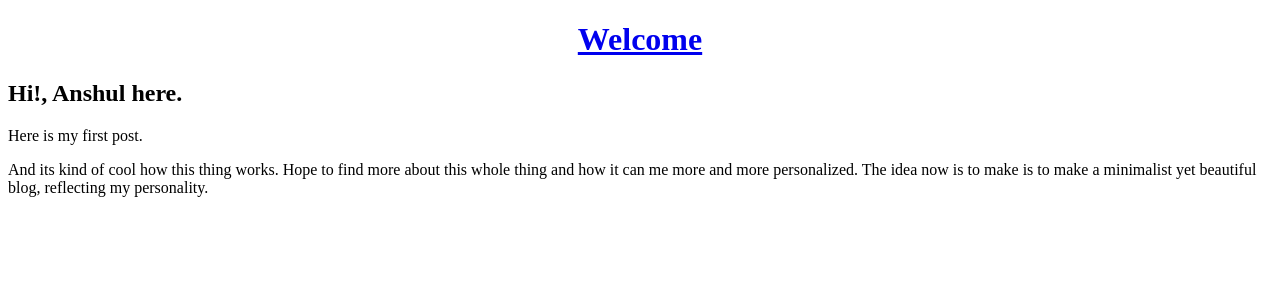
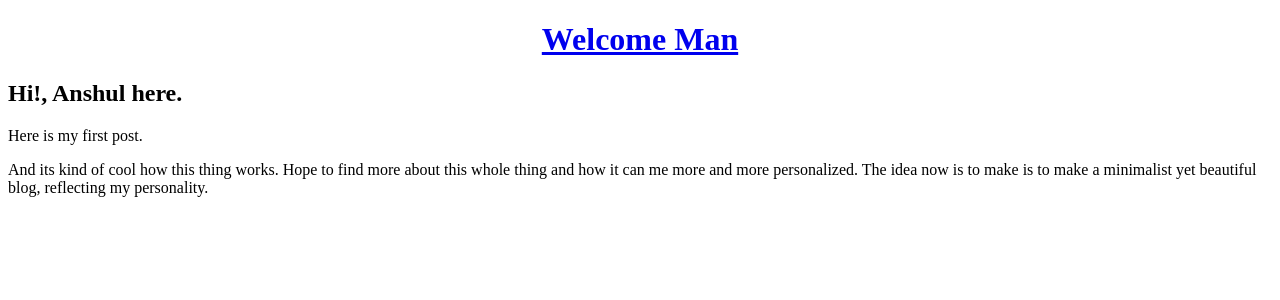
Before and after one commit to anshulk/anshulk.github.com, a Jekyll site: the page built from _posts/2013-08-11-first-post.md, in a window 1280 px wide. Shown: the top 300 px of the page. Built offline with Jekyll 4.4.1, drawn with Linux system fonts in a browser that asks for light colours.

Commit message:
Update default.html

```diff
--- a/_layouts/default.html
+++ b/_layouts/default.html
@@ -8,7 +8,7 @@
 <body>
     <div id="wrapper">
         <div id="header" style="text-align:center">
-            <h1><a href="/">Welcome </a></h1>
+            <h1><a href="/">Welcome Man</a></h1>
         </div>
         {{ content }}
     </div>
```
